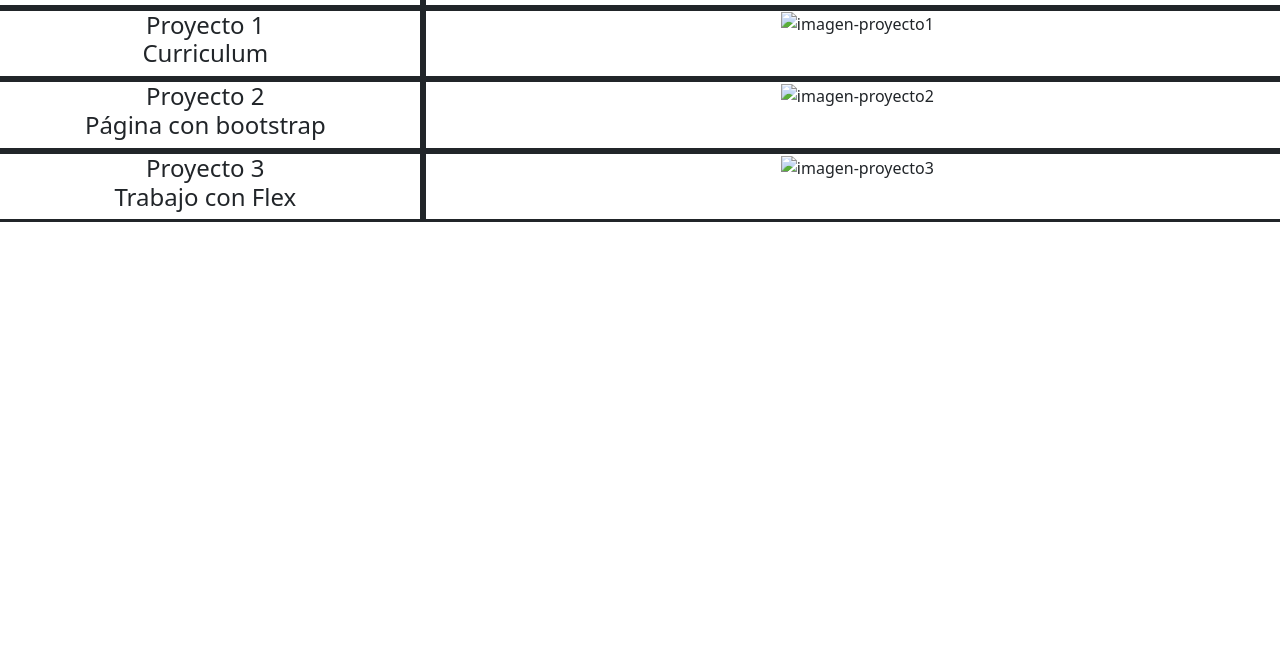
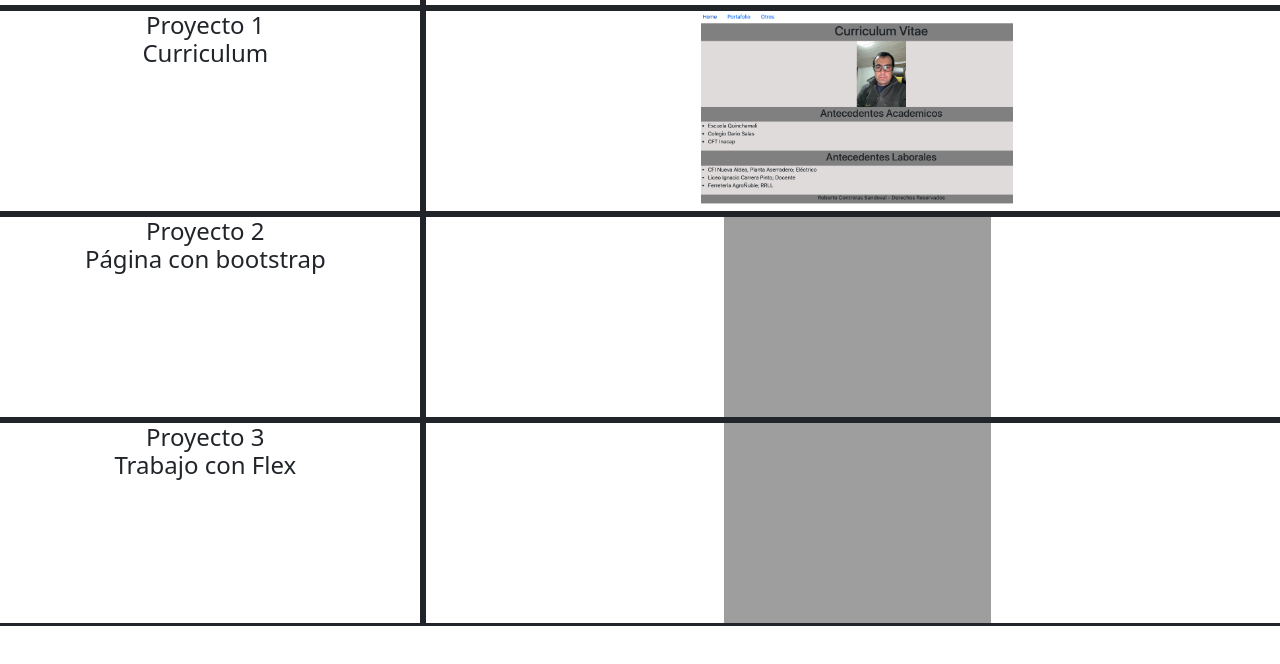
Before and after one commit to robertocontrerassandoval/page, a plain HTML site: page portafolio.html in a window 1280 px wide. Shown: the part 136-800 px from the top of the page. Drawn offline with nearby package versions, Linux system fonts and the light colour scheme; the site is published under a folder, as on GitHub Pages, so addresses that start at the root find nothing.

Commit message:
cambio direccion de imagen

```diff
--- a/portafolio.html
+++ b/portafolio.html
@@ -44,7 +44,7 @@
                     <h4>Proyecto 1 <br> Curriculum </h4>
                 </div>
                 <div class="col" style="border:solid">
-                    <img src="/assets/img/html.png"  alt="imagen-proyecto1" width="" height="200px">
+                    <img src="assets/img/html.png"  alt="imagen-proyecto1" width="" height="200px">
                 </div>
             </div>
         </div>
@@ -55,7 +55,7 @@
                     <h4>Proyecto 2<br>Página con bootstrap</h4>
                 </div>
                 <div class="col" style="border:solid">
-                    <img src="/assets/img/boostrap.png"  alt="imagen-proyecto2" width="" height="200px">
+                    <img src="assets/img/boostrap.png"  alt="imagen-proyecto2" width="" height="200px">
                 </div>
             </div>
         </div>
@@ -66,7 +66,7 @@
                     <h4>Proyecto 3<br>Trabajo con Flex</h4>
                 </div>
                 <div class="col" style="border:solid">
-                    <img src="/assets/img/flex.png"  alt="imagen-proyecto3" width="" height="200px">
+                    <img src="assets/img/flex.png"  alt="imagen-proyecto3" width="" height="200px">
                 </div>
             </div>
         </div>
```
